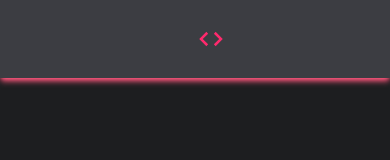
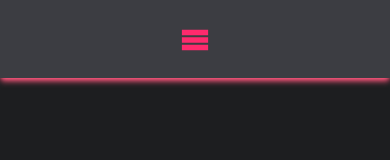
Before and after one commit to gopiinho/devProfile, a Next.js app: page / in a window 390 px wide. Shown: the top 160 px of the page. Built offline with nearby package versions, Linux system fonts and the light colour scheme; a web font is replaced by a local one.

Commit message:
Fix: Navbar in mobile view, icon change and fixed extra padding

```diff
--- a/components/Navbar.jsx
+++ b/components/Navbar.jsx
@@ -1,6 +1,6 @@
 import React, { useState, useEffect } from "react"
 import Link from "next/link"
-import { BiCode } from "react-icons/bi"
+import { ImMenu } from "react-icons/im"
 import { AiOutlineClose } from "react-icons/ai"
 
 const Navbar = () => {
@@ -49,8 +49,8 @@ const Navbar = () => {
               <li className="mx-10 text-lg hover:text-white">contact</li>
             </Link>
           </ul>
-          <div onClick={handleNav} className="md:hidden pl-8 ">
-            <BiCode
+          <div onClick={handleNav} className="md:hidden">
+            <ImMenu
               size={30}
               className="cursor-pointer hover:text-[#ff2a6d]/50 transform duration-300"
             />
```
